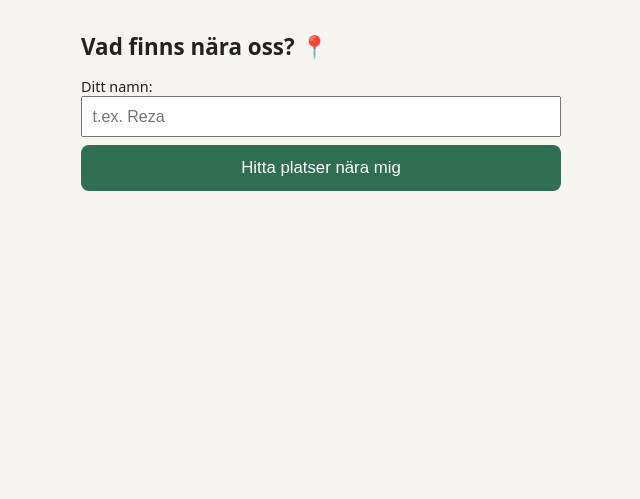
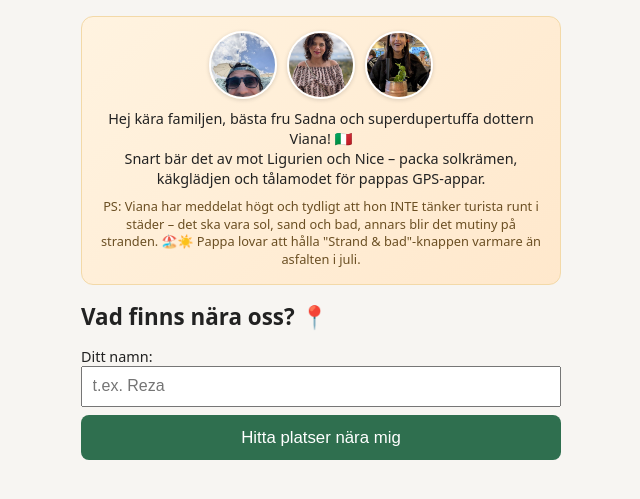
Before and after one commit to RezaBaza/ResaApp, a Flask app: page / in a window 1280 px wide. Shown: the top 499 px of the page, without its empty margins (319-959 px from the left). Run offline with Flask 3, Linux system fonts and the light colour scheme.

Commit message:
lägg till story

```diff
--- a/static/style.css
+++ b/static/style.css
@@ -11,6 +11,47 @@ body {
 
 h1 {
   font-size: 1.4rem;
+}
+
+/* Familjehälsningen högst upp på sidan – varm gul/orange ton för att
+   kännas som semesterstämning, inte som resten av appens funktionella
+   gröna/vita look. */
+.family-banner {
+  background: linear-gradient(135deg, #fff3e0, #ffe8cc);
+  border: 1px solid #f3d9a8;
+  border-radius: 12px;
+  padding: 0.9rem;
+  margin-bottom: 1rem;
+  text-align: center;
+}
+
+.family-photos {
+  display: flex;
+  justify-content: center;
+  gap: 0.6rem;
+  margin-bottom: 0.6rem;
+}
+
+.family-photos img {
+  width: 64px;
+  height: 64px;
+  object-fit: cover;
+  border-radius: 50%;
+  border: 2px solid white;
+  box-shadow: 0 1px 4px rgba(0, 0, 0, 0.15);
+}
+
+.family-greeting {
+  font-size: 0.9rem;
+  margin: 0 0 0.5rem;
+  line-height: 1.4;
+}
+
+.family-joke {
+  font-size: 0.8rem;
+  color: #6b4f23;
+  margin: 0;
+  line-height: 1.4;
 }
 
 label {
--- a/templates/index.html
+++ b/templates/index.html
@@ -8,6 +8,28 @@
   <link rel="stylesheet" href="{{ url_for('static', filename='style.css') }}">
 </head>
 <body>
+  <!-- Liten hälsning till familjen högst upp innan man kommer till
+       själva appen – inte funktionellt nödvändig, men kul att möta
+       innan man börjar rösta om glassbarer i Ligurien. -->
+  <section class="family-banner">
+    <div class="family-photos">
+      <img src="{{ url_for('static', filename='images/reza.jpg') }}" alt="Reza">
+      <img src="{{ url_for('static', filename='images/sadna.jpg') }}" alt="Sadna">
+      <img src="{{ url_for('static', filename='images/viana.jpg') }}" alt="Viana">
+    </div>
+    <p class="family-greeting">
+      Hej kära familjen, bästa fru Sadna och superdupertuffa dottern Viana! 🇮🇹<br>
+      Snart bär det av mot Ligurien och Nice – packa solkrämen, käkglädjen
+      och tålamodet för pappas GPS-appar.
+    </p>
+    <p class="family-joke">
+      PS: Viana har meddelat högt och tydligt att hon INTE tänker turista
+      runt i städer – det ska vara sol, sand och bad, annars blir det
+      mutiny på stranden. 🏖️☀️ Pappa lovar att hålla "Strand & bad"-knappen
+      varmare än asfalten i juli.
+    </p>
+  </section>
+
   <h1>Vad finns nära oss? 📍</h1>
 
   <!-- Vem röstar? Sparas i mobilens egen lagring (localStorage) så man
```
Also changed, not shown: static/images/reza.jpg (added), static/images/sadna.jpg (added), static/images/viana.jpg (added).
